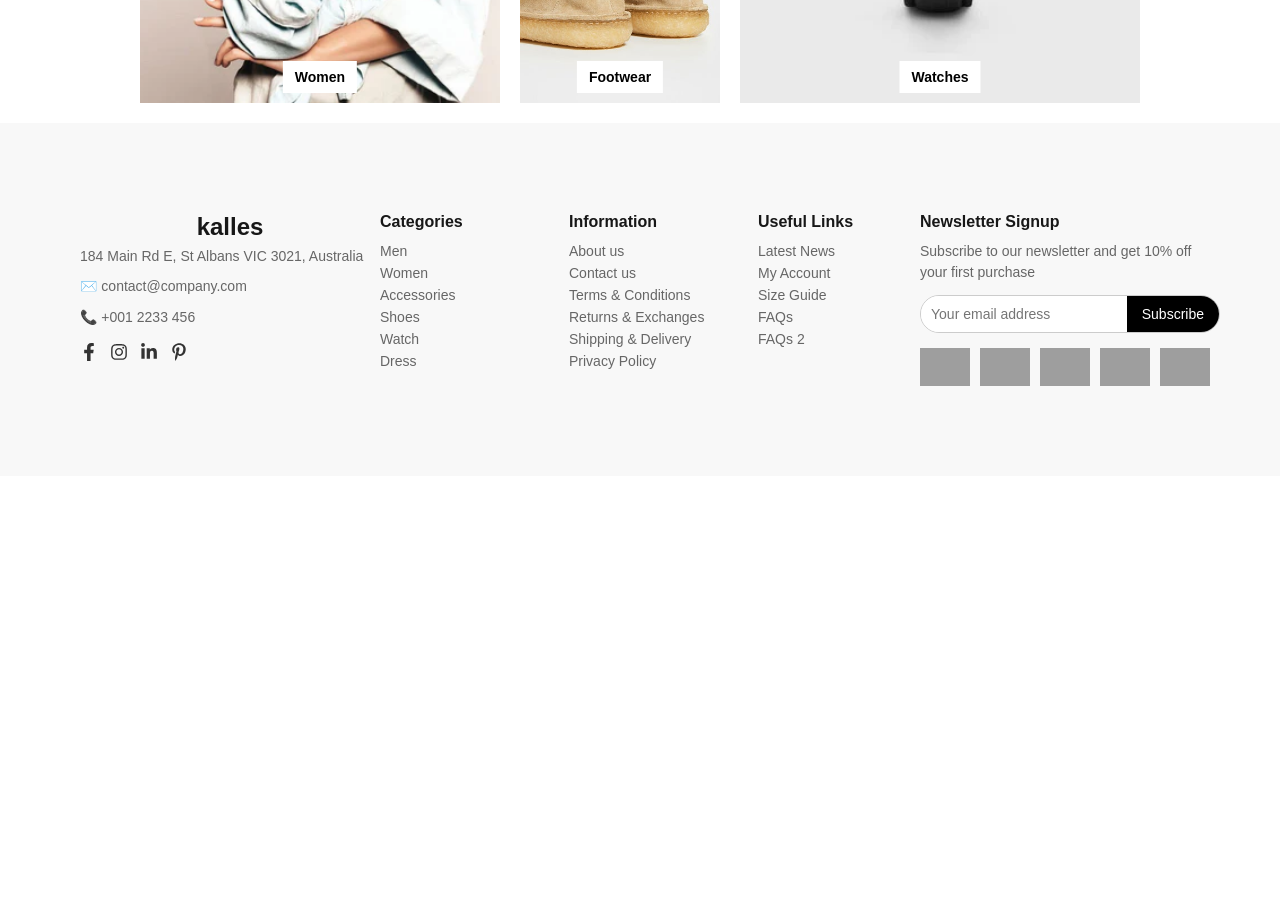
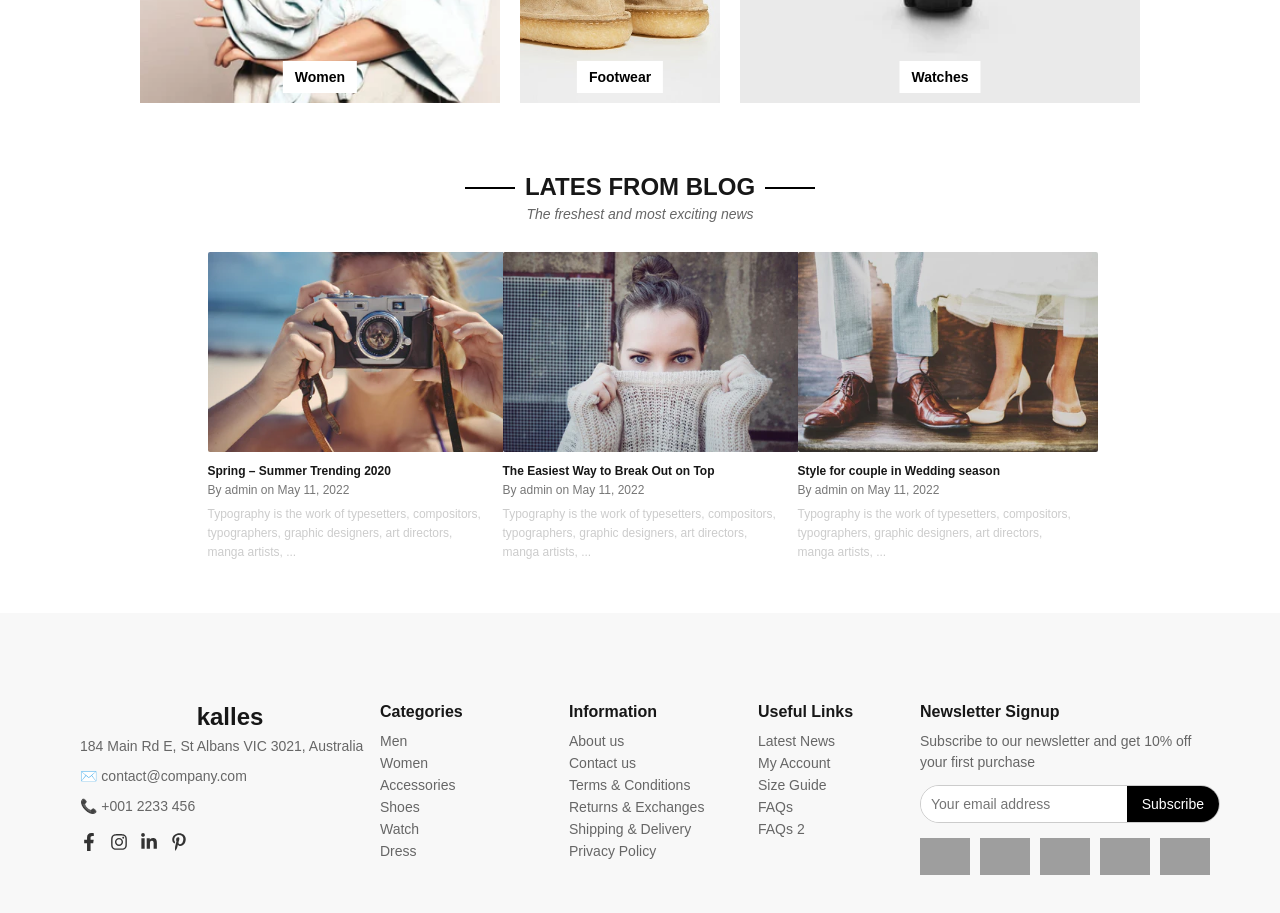
Before and after one commit to quintusintern/Shopify-web, a Next.js app: page / in a window 1280 px wide. Shown: the part 1280-2193 px from the top of the page. Before the commit the page ends 1756 px from the top, so only its background shows below. Built offline with nearby package versions, Linux system fonts and the light colour scheme; grey boxes are pictures that could not be loaded.

Commit message:
Blog section

```diff
--- a/src/app/page.js
+++ b/src/app/page.js
@@ -21,6 +21,7 @@ export default function Home() {
       <Navbar/>
       <Hero/>
       <CategoryGrid/>
+      <BlogSection/>
       <Footer/>
 
     </div>
--- a/src/components/Trending/index.jsx
+++ b/src/components/Trending/index.jsx
@@ -1,3 +1,4 @@
+"use client";
 import React, { useState } from "react";
 import styles from "./Trending.module.css";
 
--- a/src/components/TwoCards/index.jsx
+++ b/src/components/TwoCards/index.jsx
@@ -1,4 +1,6 @@
-import React, { useState } from "react";
+"use client"; // 👈 Add this at the top
+
+import React from "react";
 import styles from "./TwoCards.module.css";
 
 const cardsData = [
@@ -28,6 +30,7 @@ export default function TwoCards() {
           />
           <h3>{card.title}</h3>
           <p>{card.description}</p>
+          <p className={styles.sizes}>Available Sizes: {card.sizes}</p>
         </div>
       ))}
     </div>
```
